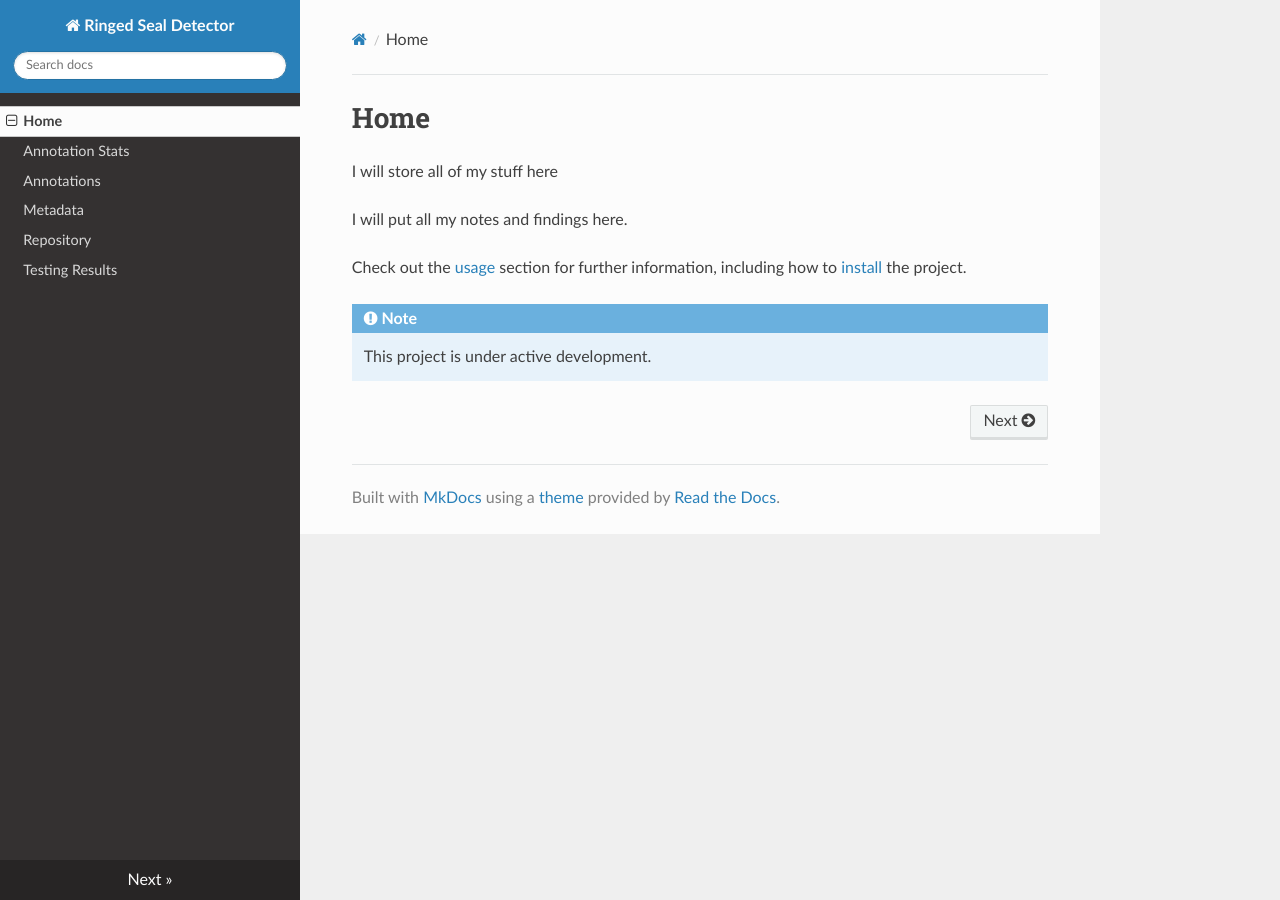
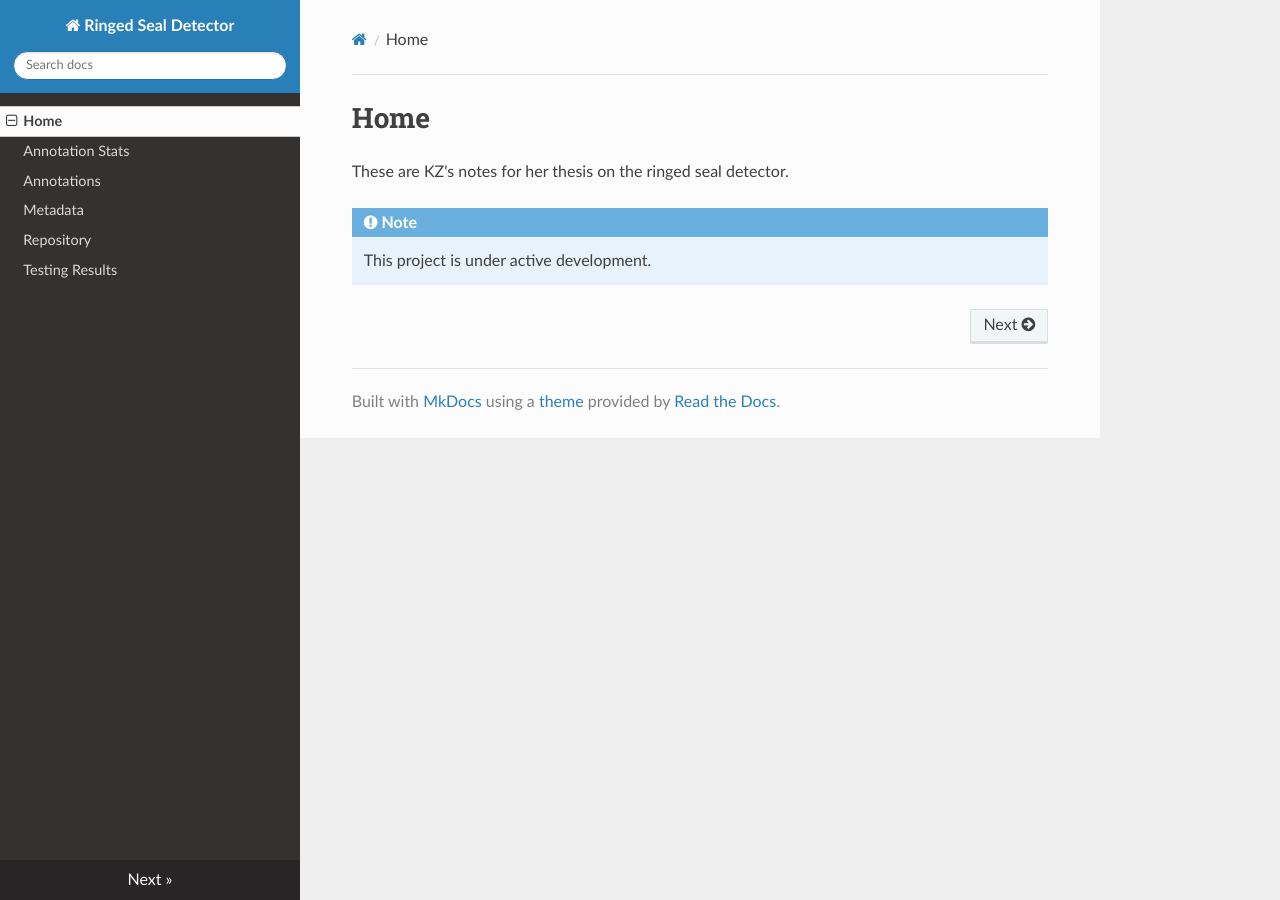
Before and after one commit to karlzam/ringed-seal-docs, an MkDocs documentation site: the page built from docs/index.md, in a window 1280 px wide. Built offline with MkDocs 1.6.1, drawn with Linux system fonts in a browser that asks for light colours; nearby versions of some CDN libraries.

Commit message:
no message

```diff
--- a/README.md
+++ b/README.md
@@ -1,3 +1,2 @@
 Home
 ===============================================
-I will store all of my stuff here
--- a/docs/index.md
+++ b/docs/index.md
@@ -1,8 +1,6 @@
 {!README.md!}
 
-I will put all my notes and findings here.
-
-Check out the [usage](repository) section for further information, including how to [install](repository#installation) the project.
+These are KZ's notes for her thesis on the ringed seal detector.
 
 !!! note
 
```
